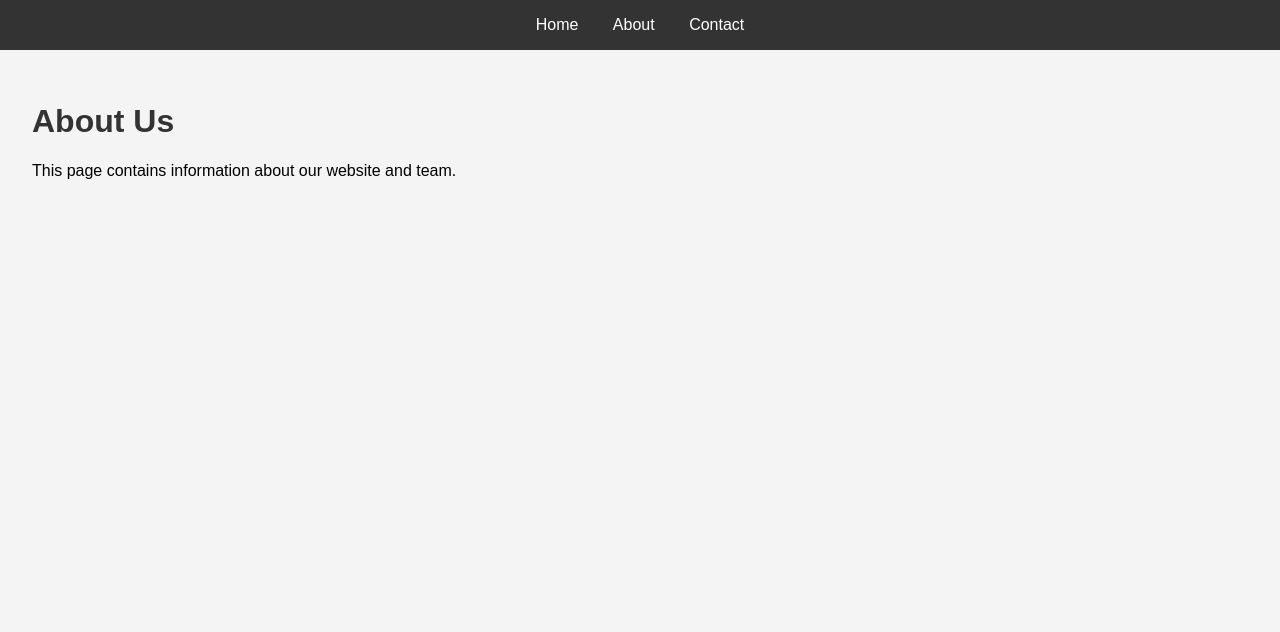
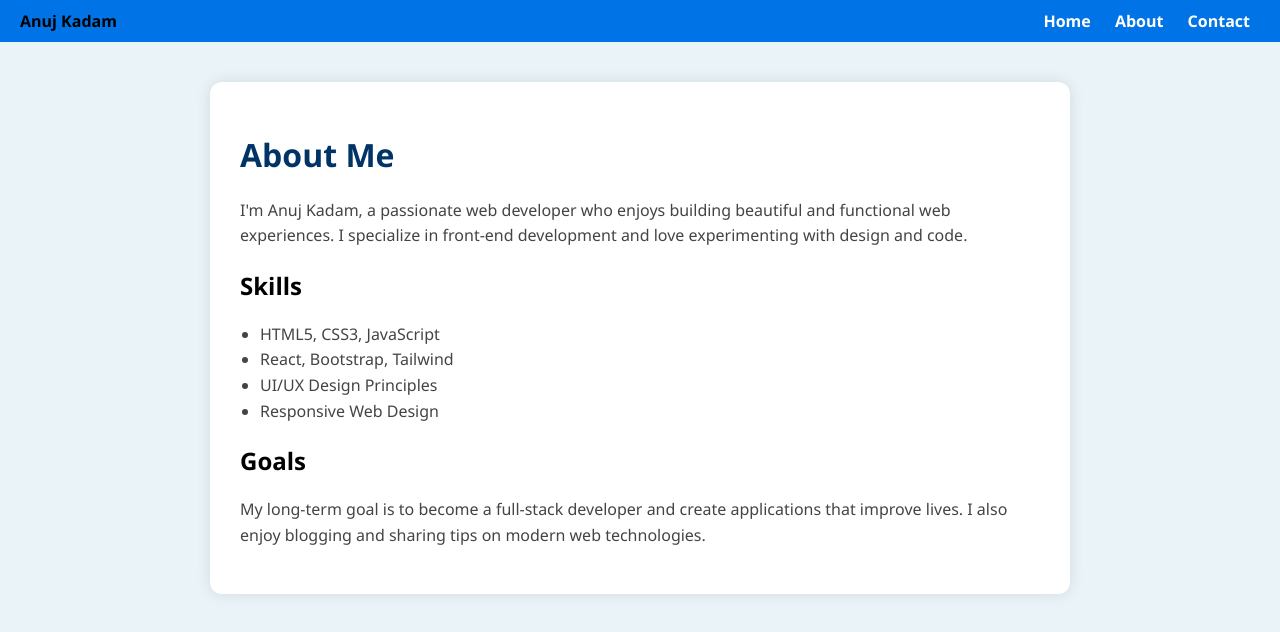
Before and after one commit to anujkadam61/Anuj-website, a plain HTML site: page about.html in a window 1280 px wide. Drawn offline with Linux system fonts and the light colour scheme.

Commit message:
Update about.html

```diff
--- a/about.html
+++ b/about.html
@@ -1,47 +1,79 @@
 <!DOCTYPE html>
 <html lang="en">
 <head>
-  <meta charset="UTF-8" />
-  <meta name="viewport" content="width=device-width, initial-scale=1.0" />
-  <title>About</title>
+  <meta charset="UTF-8">
+  <title>About - Anuj Kadam</title>
   <style>
     body {
-      font-family: Arial, sans-serif;
+      font-family: 'Segoe UI', sans-serif;
+      background-color: #eaf3f8;
       margin: 0;
       padding: 0;
-      background: #f4f4f4;
     }
+
     nav {
-      background-color: #333;
-      color: white;
-      padding: 1rem;
-      text-align: center;
+      background-color: #0073e6;
+      padding: 10px 20px;
+      display: flex;
+      justify-content: space-between;
+      align-items: center;
     }
+
     nav a {
       color: white;
-      margin: 0 15px;
+      margin: 0 10px;
       text-decoration: none;
+      font-weight: bold;
     }
-    nav a:hover {
-      text-decoration: underline;
+
+    .container {
+      max-width: 800px;
+      margin: 40px auto;
+      background-color: white;
+      padding: 30px;
+      border-radius: 12px;
+      box-shadow: 0 0 15px rgba(0, 0, 0, 0.1);
     }
-    .container {
-      padding: 2rem;
+
+    h1 {
+      color: #003366;
     }
-    h1 {
-      color: #333;
+
+    ul {
+      padding-left: 20px;
+    }
+
+    p, li {
+      font-size: 16px;
+      color: #444;
+      line-height: 1.6;
     }
   </style>
 </head>
 <body>
   <nav>
-    <a href="index.html">Home</a>
-    <a href="about.html">About</a>
-    <a href="contact.html">Contact</a>
+    <div><strong>Anuj Kadam</strong></div>
+    <div>
+      <a href="index.html">Home</a>
+      <a href="about.html">About</a>
+      <a href="contact.html">Contact</a>
+    </div>
   </nav>
+
   <div class="container">
-    <h1>About Us</h1>
-    <p>This page contains information about our website and team.</p>
+    <h1>About Me</h1>
+    <p>I'm Anuj Kadam, a passionate web developer who enjoys building beautiful and functional web experiences. I specialize in front-end development and love experimenting with design and code.</p>
+
+    <h2>Skills</h2>
+    <ul>
+      <li>HTML5, CSS3, JavaScript</li>
+      <li>React, Bootstrap, Tailwind</li>
+      <li>UI/UX Design Principles</li>
+      <li>Responsive Web Design</li>
+    </ul>
+
+    <h2>Goals</h2>
+    <p>My long-term goal is to become a full-stack developer and create applications that improve lives. I also enjoy blogging and sharing tips on modern web technologies.</p>
   </div>
 </body>
 </html>
```
